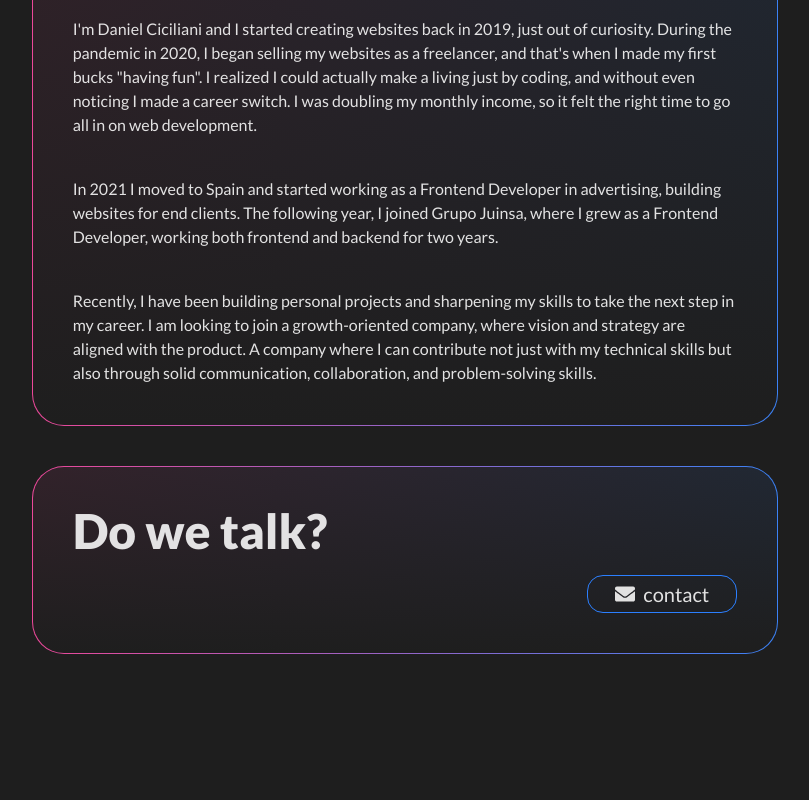
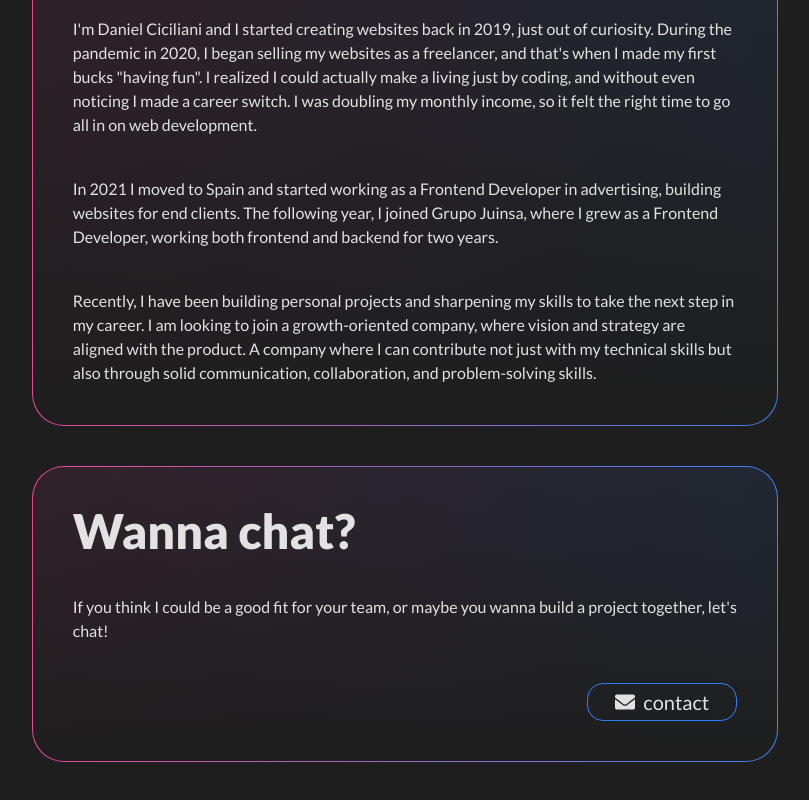
Before and after one commit to danielciciliani/portfolio, a React (Vite) app: page / in a window 1280 px wide. Shown: the part 3474-4274 px from the top of the page, without its empty margins (235-1044 px from the left). Before the commit the page ends 4168 px from the top, so only its background shows below. Built offline with nearby package versions, Linux system fonts and the light colour scheme.

Commit message:
chore: add text to Contact component

```diff
--- a/src/components/Contact/Contact.jsx
+++ b/src/components/Contact/Contact.jsx
@@ -6,7 +6,8 @@ function Contact({children}){
     return (
         <>
             <div className="flex flex-col cursor-pointer w-full">
-                <h2 className="text-5xl font-extrabold">Do we talk?</h2>
+                <h2 className="text-5xl font-extrabold">Wanna chat?</h2>
+                <p className="pt-10 pb-5">If you think I could be a good fit for your team, or maybe you wanna build a project together, let's chat!</p>
                 <FadeIn delay={1.5} className="pt-5 flex self-end" >
                     {children}
                 </FadeIn>
```
